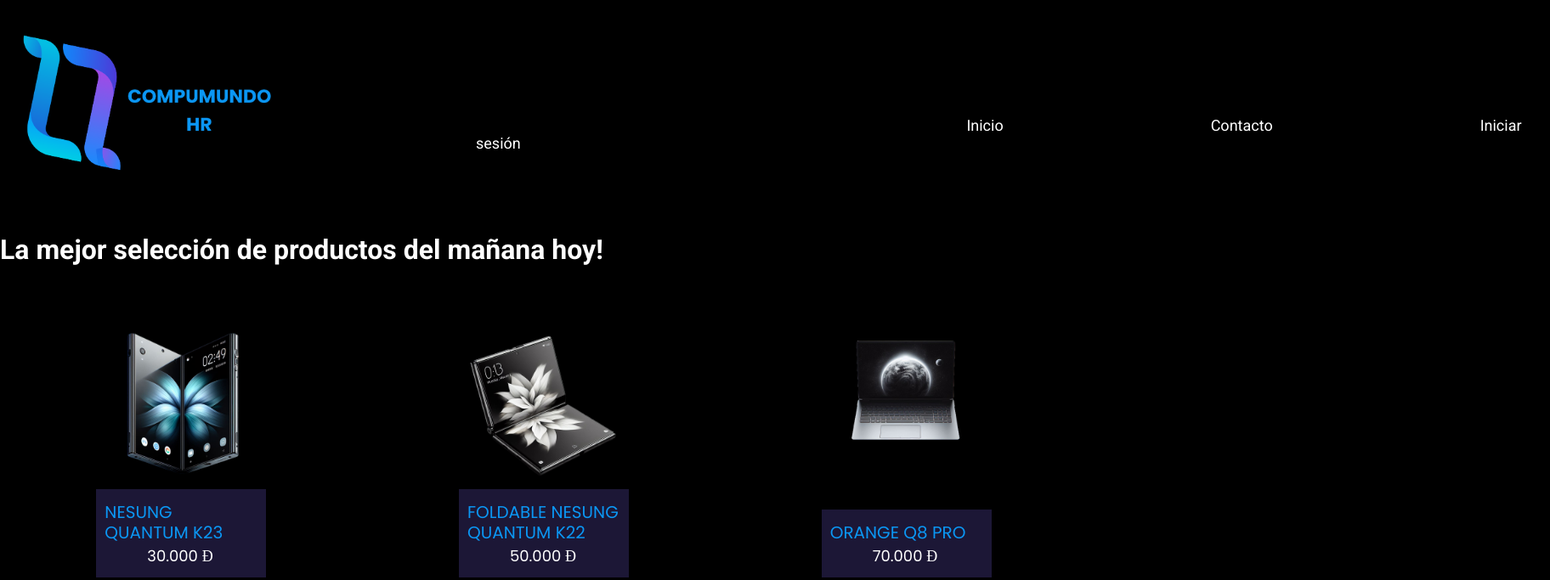
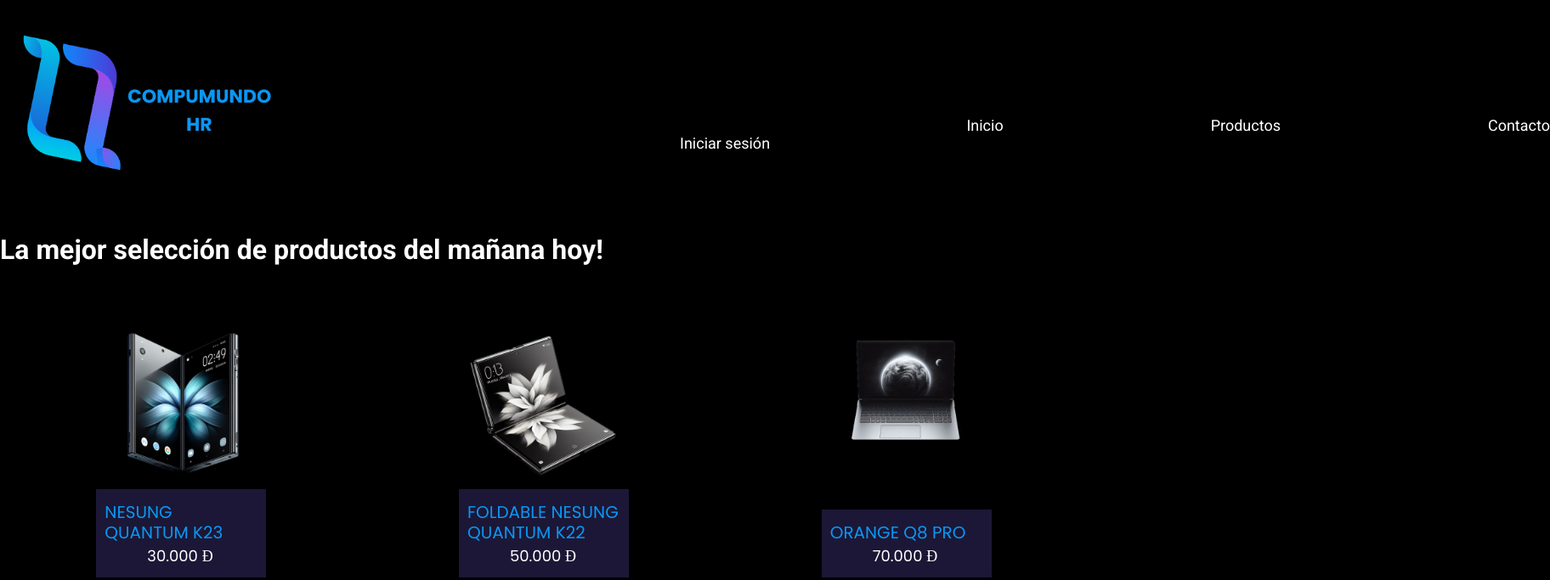
Before and after one commit to Juliandavidlp/Proyecto-grupal, a plain HTML site: page productos.html in a window 1280 px wide. Shown: the top 683 px of the page at 85% size, 1824 px wide, since content can reach past the window. Drawn offline with Linux system fonts and the light colour scheme.

Commit message:
Productos

```diff
--- a/productos.html
+++ b/productos.html
@@ -27,7 +27,7 @@
 
                     <span>
                         <a class="link" href="./index.html">Inicio</a>
-
+                        <a class="link" href="./productos.html">Productos</a>
                         <a class="link" href="formulariocontacto/formulariocontacto.html">Contacto</a>
                         <a class="link" href="proyecto python/login.html">Iniciar sesión</a>
                     </span>
```
